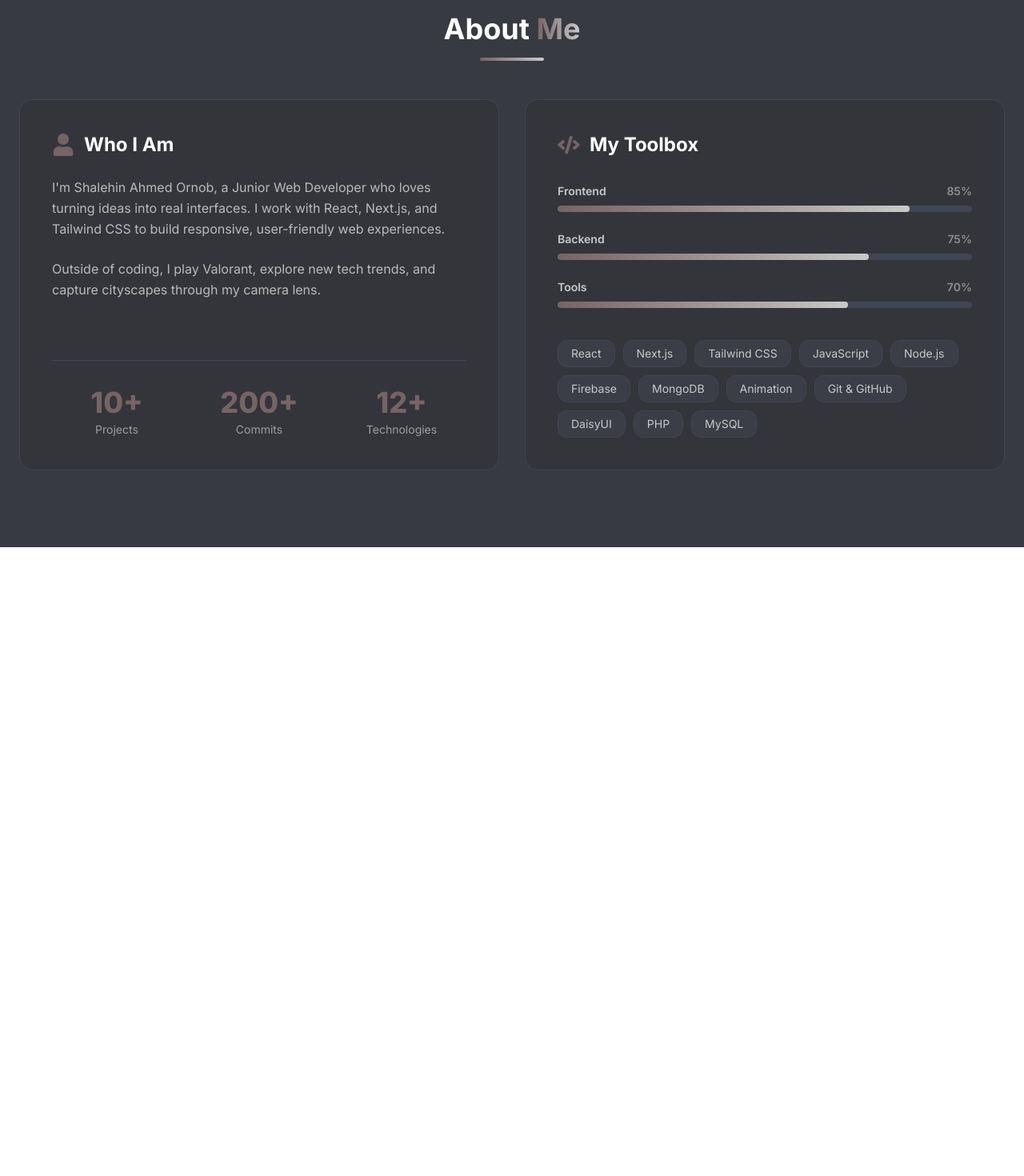
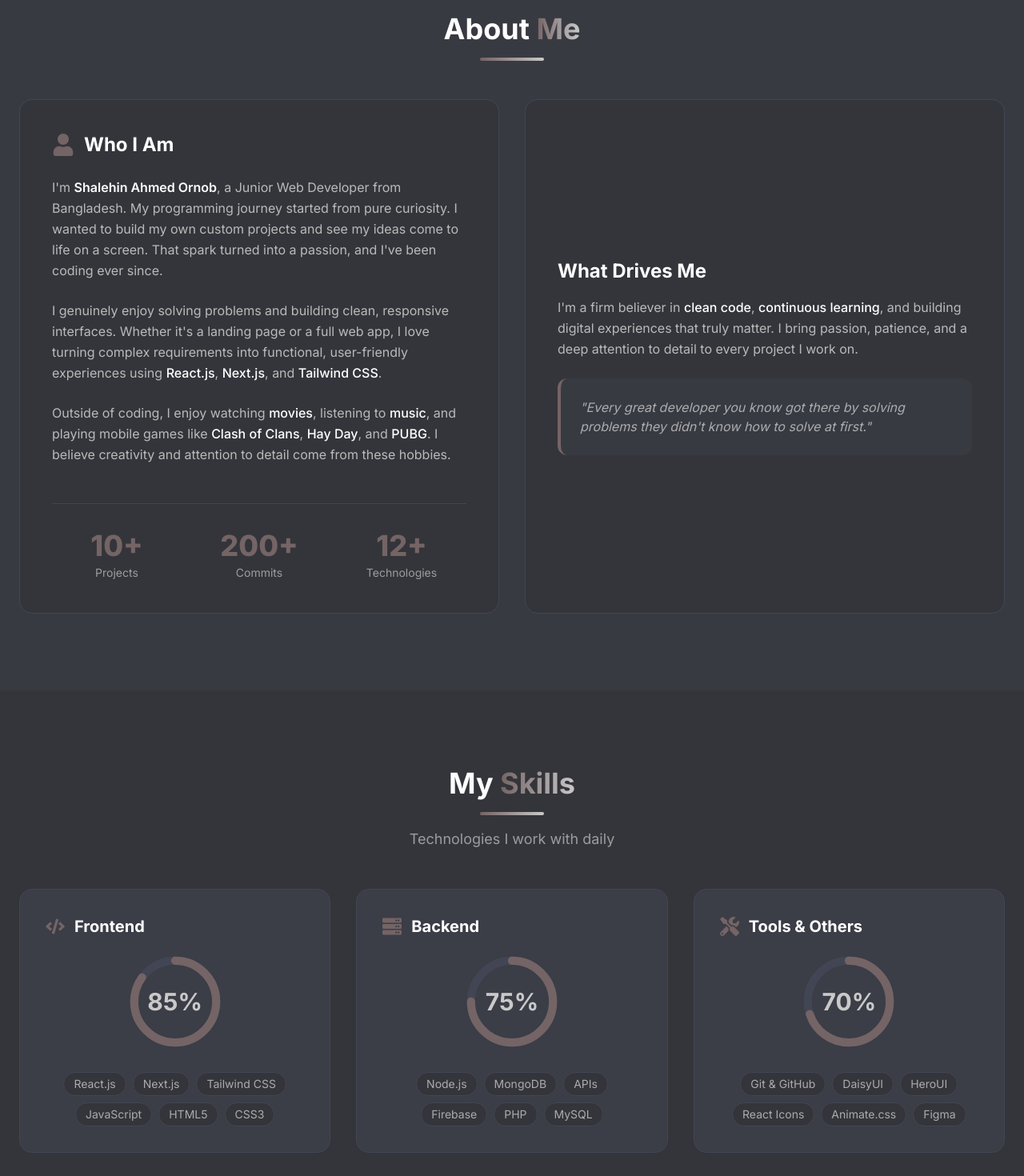
Before and after one commit to ORNOB-083/My-Portfolio, a Next.js app: page / in a window 1280 px wide. Shown: the part 880-2350 px from the top of the page at 80% size. Before the commit the page ends 1564 px from the top, so only its background shows below. Built offline with nearby package versions, Linux system fonts and the light colour scheme; what @nextui-org/react would draw is missing.

Commit message:
Skills Section Added

```diff
--- a/src/app/layout.js
+++ b/src/app/layout.js
@@ -4,6 +4,7 @@ import { Providers } from "./providers";
 import Navbar from "@/components/Navbar";
 import Hero from "@/components/Hero";
 import About from "@/components/About";
+import Skills from "@/components/Skills";
 
 const inter = Inter({ subsets: ["latin"] });
 
@@ -21,6 +22,7 @@ export default function RootLayout({ children }) {
           {children}
           <Hero></Hero>
           <About></About>
+          <Skills></Skills>
         </Providers>
       </body>
     </html>
--- a/src/components/About.jsx
+++ b/src/components/About.jsx
@@ -2,7 +2,7 @@
 
 import "animate.css";
 import { motion } from "framer-motion";
-import { FaUser, FaCode } from "react-icons/fa";
+import { FaUser } from "react-icons/fa";
 
 export default function About() {
   const stats = [
@@ -11,21 +11,10 @@ export default function About() {
     { value: "12+", label: "Technologies" },
   ];
 
-    const toolboxBars = [
-        { label: "Frontend", percentage: "85%" },
-        { label: "Backend", percentage: "75%" },
-        { label: "Tools", percentage: "70%" },
-    ];
-
-    const skills = [
-        "React", "Next.js", "Tailwind CSS", "JavaScript",
-        "Node.js", "Firebase", "MongoDB",
-        "Animation", "Git & GitHub", "DaisyUI", "PHP", "MySQL",
-    ];
-
   return (
     <section id="about" className="py-24 bg-[#424654]/30 text-[#C9C9C9]">
       <div className="max-w-7xl mx-auto px-6">
+        {/* Section Header */}
         <motion.div
           initial={{ opacity: 0, y: 30 }}
           whileInView={{ opacity: 1, y: 0 }}
@@ -39,8 +28,10 @@ export default function About() {
           <div className="w-20 h-1 bg-gradient-to-r from-[#746465] to-[#C9C9C9] mx-auto mt-4 rounded-full"></div>
         </motion.div>
 
+        {/* Content Grid */}
         <div className="grid md:grid-cols-2 gap-8 items-stretch">
 
+          {/* Card 1: Who I Am */}
           <motion.div
             initial={{ opacity: 0, x: -30 }}
             whileInView={{ opacity: 1, x: 0 }}
@@ -55,69 +46,45 @@ export default function About() {
               </div>
 
               <p className="text-[#C9C9C9]/90 text-base leading-relaxed mb-6">
-                                I&apos;m Shalehin Ahmed Ornob, a Junior Web Developer who loves turning ideas into real interfaces. I work with React, Next.js, and Tailwind CSS to build responsive, user-friendly web experiences.
+                I&apos;m <span className="text-white font-semibold">Shalehin Ahmed Ornob</span>, a Junior Web Developer from Bangladesh. My programming journey started from pure curiosity. I wanted to build my own custom projects and see my ideas come to life on a screen. That spark turned into a passion, and I&apos;ve been coding ever since.
+              </p>
+
+              <p className="text-[#C9C9C9]/90 text-base leading-relaxed mb-6">
+                I genuinely enjoy solving problems and building clean, responsive interfaces. Whether it&apos;s a landing page or a full web app, I love turning complex requirements into functional, user-friendly experiences using <span className="text-white font-medium">React.js</span>, <span className="text-white font-medium">Next.js</span>, and <span className="text-white font-medium">Tailwind CSS</span>.
               </p>
 
               <p className="text-[#C9C9C9]/90 text-base leading-relaxed mb-12">
-                                Outside of coding, I play Valorant, explore new tech trends, and capture cityscapes through my camera lens.
+                Outside of coding, I enjoy watching <span className="text-white font-medium">movies</span>, listening to <span className="text-white font-medium">music</span>, and playing mobile games like <span className="text-white font-medium">Clash of Clans</span>, <span className="text-white font-medium">Hay Day</span>, and <span className="text-white font-medium">PUBG</span>. I believe creativity and attention to detail come from these hobbies.
               </p>
             </div>
 
+            {/* Stats Row */}
             <div className="grid grid-cols-3 gap-4 text-center border-t border-[#424654] pt-8">
               {stats.map((stat, idx) => (
                 <div key={idx}>
-                                    <div className="text-4xl font-extrabold text-[#746465] mb-1">
-                                        {stat.value}
-                                    </div>
-                                    <div className="text-sm text-[#C9C9C9]/70">
-                                        {stat.label}
-                                    </div>
+                  <div className="text-4xl font-extrabold text-[#746465] mb-1">{stat.value}</div>
+                  <div className="text-sm text-[#C9C9C9]/70">{stat.label}</div>
                 </div>
               ))}
             </div>
           </motion.div>
 
+          {/* Card 2: Short Highlight / Fun Fact */}
           <motion.div
             initial={{ opacity: 0, x: 30 }}
             whileInView={{ opacity: 1, x: 0 }}
             viewport={{ once: true }}
             transition={{ duration: 0.6 }}
-                        className="bg-[#34353A] border border-[#424654] rounded-2xl p-10 flex flex-col h-full"
+            className="bg-[#34353A] border border-[#424654] rounded-2xl p-10 flex flex-col justify-center h-full"
           >
-                        <div className="flex items-center gap-3 mb-8">
-                            <FaCode className="w-7 h-7 text-[#746465]" />
-                            <h3 className="text-2xl font-bold text-white">My Toolbox</h3>
-                        </div>
-
-                        <div className="space-y-6 mb-10">
-                            {toolboxBars.map((bar, idx) => (
-                                <div key={idx}>
-                                    <div className="flex justify-between text-sm font-semibold mb-2">
-                                        <span className="text-[#C9C9C9]">{bar.label}</span>
-                                        <span className="text-[#C9C9C9]/60">{bar.percentage}</span>
-                                    </div>
-                                    <div className="w-full bg-[#424654] h-2 rounded-full overflow-hidden">
-                                        <motion.div
-                                            initial={{ width: 0 }}
-                                            whileInView={{ width: bar.percentage }}
-                                            viewport={{ once: true }}
-                                            transition={{ duration: 1, ease: "easeOut" }}
-                                            className="bg-gradient-to-r from-[#746465] to-[#C9C9C9] h-full rounded-full"
-                                        />
-                                    </div>
-                                </div>
-                            ))}
-                        </div>
-
-                        <div className="flex flex-wrap gap-2.5 mt-auto">
-                            {skills.map((skill, idx) => (
-                                <span
-                                    key={idx}
-                                    className="px-4 py-1.5 bg-[#424654]/50 text-sm text-[#C9C9C9] border border-[#424654] rounded-xl hover:border-[#746465] hover:text-white transition-all duration-300 cursor-default"
-                                >
-                                    {skill}
-                                </span>
-                            ))}
+            <h3 className="text-2xl font-bold text-white mb-4">What Drives Me</h3>
+            <p className="text-[#C9C9C9]/90 text-base leading-relaxed mb-6">
+              I&apos;m a firm believer in <span className="text-white font-medium">clean code</span>, <span className="text-white font-medium">continuous learning</span>, and building digital experiences that truly matter. I bring passion, patience, and a deep attention to detail to every project I work on.
+            </p>
+            <div className="bg-[#424654]/30 rounded-xl p-6 border-l-4 border-[#746465]">
+              <p className="text-[#C9C9C9]/80 italic">
+                &quot;Every great developer you know got there by solving problems they didn&apos;t know how to solve at first.&quot;
+              </p>
             </div>
           </motion.div>
         </div>
--- /dev/null
+++ b/src/components/Skills.jsx
@@ -0,0 +1,132 @@
+"use client";
+
+import "animate.css";
+import { motion } from "framer-motion";
+import { FaCode, FaServer, FaTools } from "react-icons/fa";
+
+export default function Skills() {
+  const skillCategories = [
+    {
+      title: "Frontend",
+      icon: <FaCode className="w-6 h-6 text-[#746465]" />,
+      percentage: 85,
+      skills: [
+        "React.js",
+        "Next.js",
+        "Tailwind CSS",
+        "JavaScript",
+        "HTML5",
+        "CSS3",
+      ],
+    },
+    {
+      title: "Backend",
+      icon: <FaServer className="w-6 h-6 text-[#746465]" />,
+      percentage: 75,
+      skills: ["Node.js", "MongoDB", "APIs", "Firebase", "PHP", "MySQL"],
+    },
+    {
+      title: "Tools & Others",
+      icon: <FaTools className="w-6 h-6 text-[#746465]" />,
+      percentage: 70,
+      skills: [
+        "Git & GitHub",
+        "DaisyUI",
+        "HeroUI",
+        "React Icons",
+        "Animate.css",
+        "Figma",
+      ],
+    },
+  ];
+
+  return (
+    <section id="skills" className="py-24 bg-[#34353A]">
+      <div className="max-w-7xl mx-auto px-6">
+        {/* Section Header */}
+        <motion.div
+          initial={{ opacity: 0, y: 30 }}
+          whileInView={{ opacity: 1, y: 0 }}
+          transition={{ duration: 0.6 }}
+          viewport={{ once: true }}
+          className="text-center mb-12"
+        >
+          <h2 className="text-4xl font-bold text-white">
+            My <span className="bg-gradient-to-r from-[#746465] to-[#C9C9C9] bg-clip-text text-transparent">Skills</span>
+          </h2>
+          <div className="w-20 h-1 bg-gradient-to-r from-[#746465] to-[#C9C9C9] mx-auto mt-4 rounded-full"></div>
+          <p className="text-[#C9C9C9]/70 mt-4 text-lg">
+            Technologies I work with daily
+          </p>
+        </motion.div>
+
+        {/* Skills Cards Grid */}
+        <div className="grid md:grid-cols-3 gap-8">
+          {skillCategories.map((category, idx) => (
+            <motion.div
+              key={idx}
+              initial={{ opacity: 0, y: 30 }}
+              whileInView={{ opacity: 1, y: 0 }}
+              transition={{ duration: 0.5, delay: idx * 0.1 }}
+              viewport={{ once: true }}
+              className="bg-[#424654]/50 border border-[#424654] rounded-2xl p-8 hover:border-[#746465] transition-all duration-300"
+            >
+              {/* Category Header */}
+              <div className="flex items-center gap-3 mb-4">
+                {category.icon}
+                <h3 className="text-xl font-bold text-white">{category.title}</h3>
+              </div>
+
+              {/* Circular Progress Bar */}
+              <div className="flex justify-center mb-6">
+                <div className="relative w-32 h-32">
+                  <svg className="w-full h-full" viewBox="0 0 100 100">
+                    <circle
+                      className="text-[#424654] stroke-current"
+                      strokeWidth="8"
+                      cx="50"
+                      cy="50"
+                      r="40"
+                      fill="transparent"
+                    />
+                    <motion.circle
+                      className="text-[#746465] stroke-current"
+                      strokeWidth="8"
+                      strokeLinecap="round"
+                      cx="50"
+                      cy="50"
+                      r="40"
+                      fill="transparent"
+                      initial={{ strokeDasharray: "0 251" }}
+                      whileInView={{ strokeDasharray: `${category.percentage * 2.51} 251` }}
+                      viewport={{ once: true }}
+                      transition={{ duration: 1.5, ease: "easeOut" }}
+                      transform="rotate(-90 50 50)"
+                    />
+                  </svg>
+                  <div className="absolute inset-0 flex items-center justify-center">
+                    <span className="text-3xl font-bold text-[#C9C9C9]">
+                      {category.percentage}%
+                    </span>
+                  </div>
+                </div>
+              </div>
+
+              {/* Skills List */}
+              <div className="flex flex-wrap gap-2 justify-center">
+                {category.skills.map((skill, i) => (
+                  <span
+                    key={i}
+                    className="px-3 py-1 text-sm bg-[#34353A] text-[#C9C9C9]/80 border border-[#424654] rounded-full hover:border-[#746465] hover:text-white transition-all duration-300"
+                  >
+                    {skill}
+                  </span>
+                ))}
+              </div>
+            </motion.div>
+          ))}
+        </div>
+      </div>
+    </section>
+  );
+}
```
Lines whose indentation alone changed are shown as unchanged.
